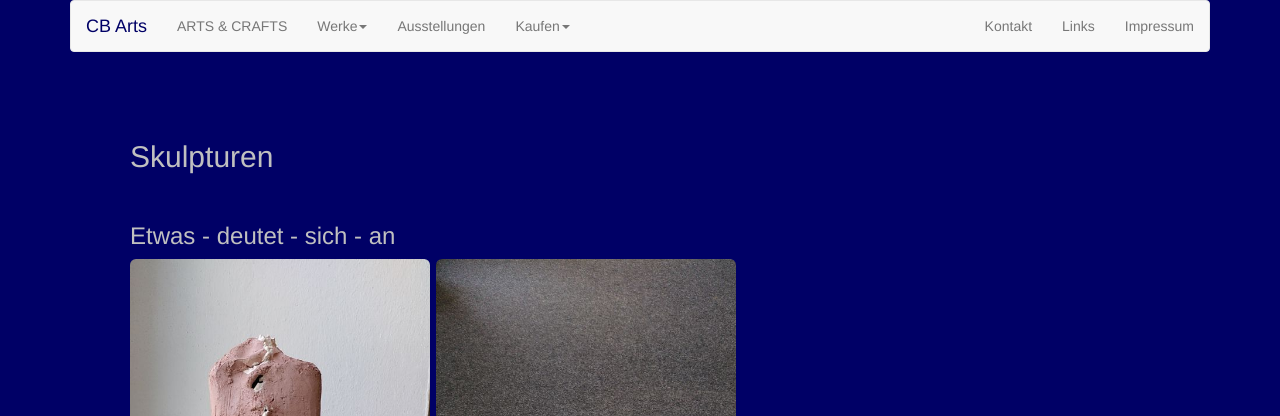
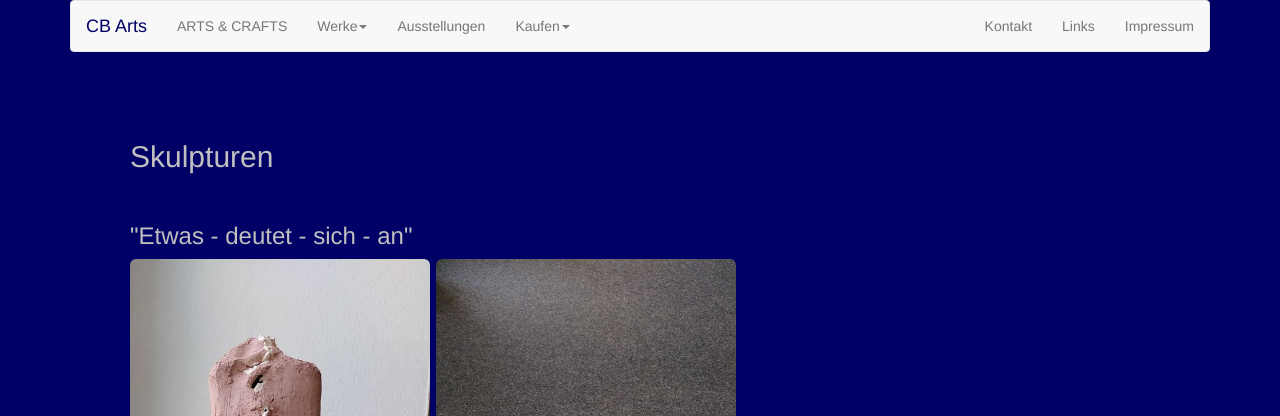
Before and after one commit to schmidb/CBArts, a Jekyll site: the page built from skulpturen.html, in a window 1280 px wide and 900 px high. Shown: the top 416 px of the window. Built offline with Jekyll 4.4.1, drawn with Linux system fonts in a browser that asks for light colours.

Commit message:
one more typo

```diff
--- a/skulpturen.html
+++ b/skulpturen.html
@@ -6,7 +6,7 @@ layout: default
 <h2>Skulpturen</h2>
 
 <br>
-<h3>Etwas - deutet - sich - an</h3>
+<h3>"Etwas - deutet - sich - an"</h3>
 <p>
   <a href="img/skulpturen/etwas-deutet-sich-an-1.jpg" target="_blank"><img src="img/skulpturen/etwas-deutet-sich-an-1.jpg" width="300" border="0" class="img-rounded"></a>
   <a href="img/skulpturen/etwas-deutet-sich-an-2.jpg" target="_blank"><img src="img/skulpturen/etwas-deutet-sich-an-2.jpg" width="300" border="0" class="img-rounded"></a>
```
